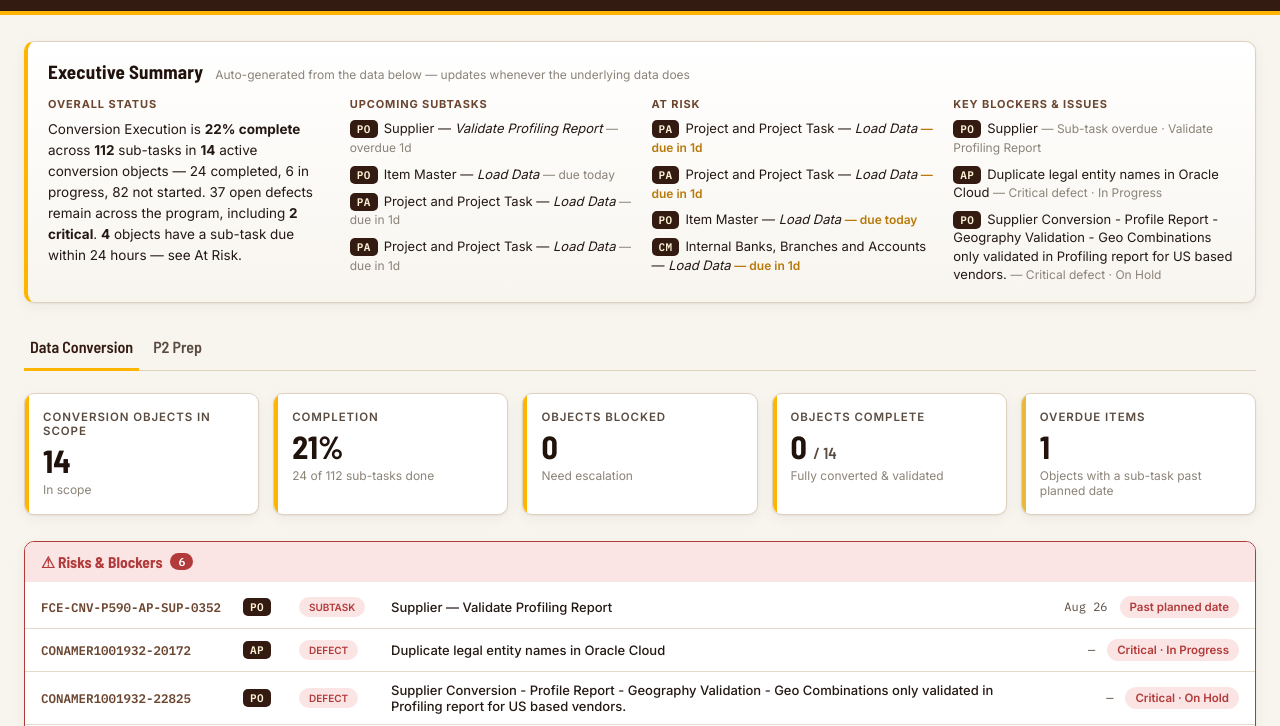
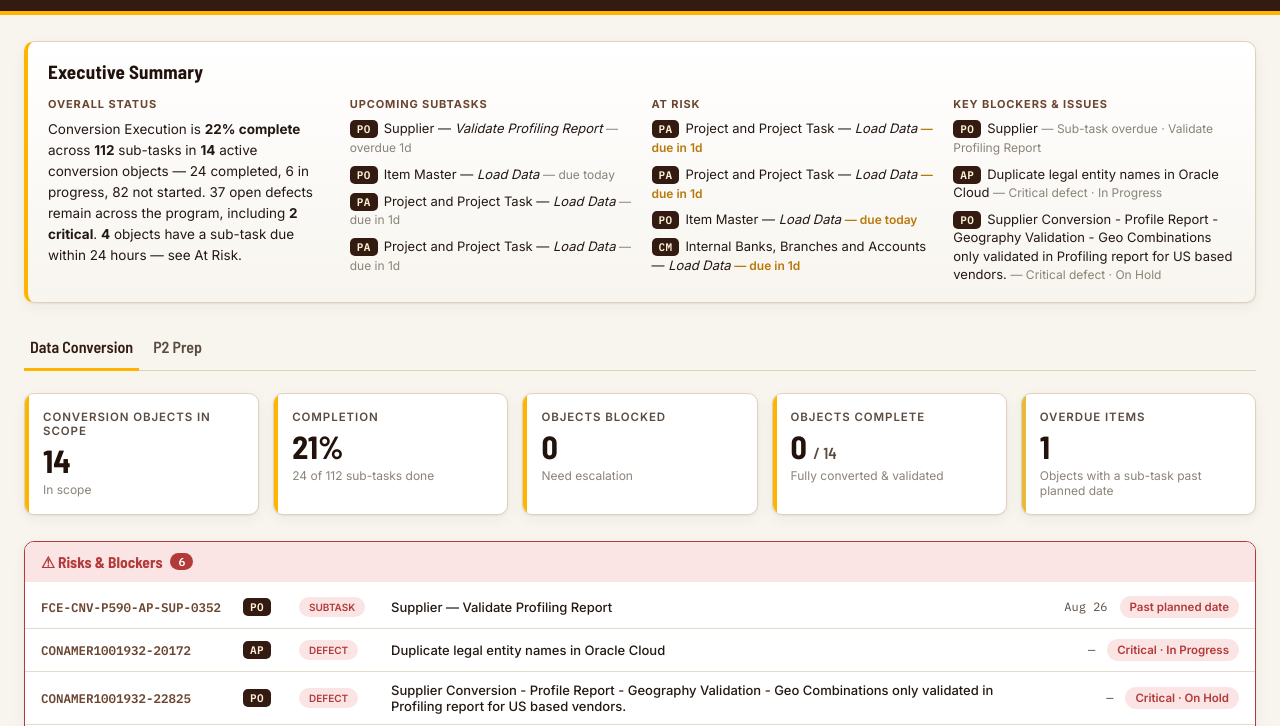
Before and after one commit to alexpaynePwC/UPS-FCE-Wave-3-P2-Dashboard, a plain HTML site: page index.html in a window 1280 px wide. Shown: the part 74-800 px from the top of the page. Drawn offline with Linux system fonts and the light colour scheme.

Commit message:
Drop the auto-generated note under Executive Summary.
Co-authored-by: Cursor <cursoragent@cursor.com>

```diff
--- a/index.html
+++ b/index.html
@@ -153,7 +153,6 @@
     font-weight:700;
     color:var(--brown-950);
   }
-  .exec-summary-sub{font-size:12px;color:var(--gray-500);}
   .exec-summary-grid{
     display:grid;
     grid-template-columns:1fr 1fr 1fr 1fr;
@@ -591,7 +590,6 @@
   <div class="exec-summary">
     <div class="exec-summary-head">
       <h2>Executive Summary</h2>
-      <span class="exec-summary-sub">Auto-generated from the data below — updates whenever the underlying data does</span>
     </div>
     <div class="exec-summary-grid">
       <div class="exec-col">
```
